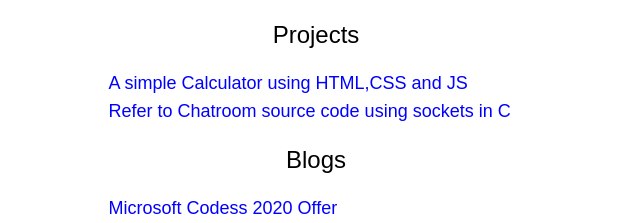
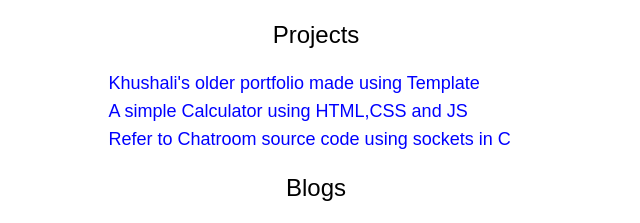
Before and after one commit to khushali77/PortfolioKS, a plain HTML site: page index.html in a window 1280 px wide. Shown: the part 557-780 px from the top of the page, without its empty margins (324-964 px from the left). Drawn offline with Linux system fonts and the light colour scheme.

Commit message:
Update index.html

```diff
--- a/index.html
+++ b/index.html
@@ -30,6 +30,7 @@
     <div class="projects">
         <h3>Projects</h3>
         <ol>
+            <li><a href="https://khushali77.github.io/">Khushali's older portfolio made using Template</a></li>
             <li><a target="_blank" href="https://khushali77.github.io/CalculatorKS/">A simple Calculator using HTML,CSS and JS</a></li>
             <li><a target="_blank" href="https://github.com/khushali77/ChatRoom-personal-and-group">Refer to Chatroom source code using sockets in C</a></li>
         </ol>
```
